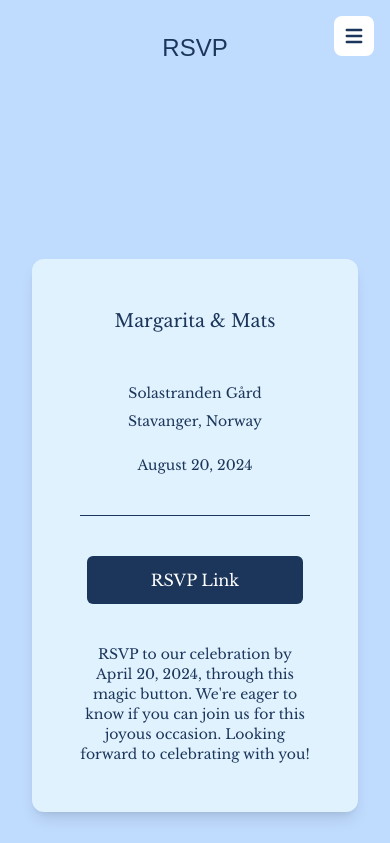
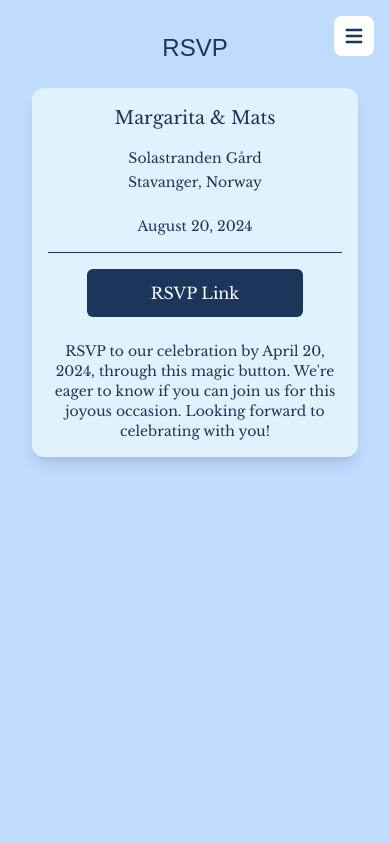
Before and after one commit to margaritawang/kiwi-peach-wedding, a Next.js app: page /rsvp in a window 390 px wide. Shown: the top 843 px of the page. Built offline with nearby package versions, Linux system fonts and the light colour scheme; a web font is replaced by a local one.

Commit message:
subheading margin

```diff
--- a/app/accomodation/page.tsx
+++ b/app/accomodation/page.tsx
@@ -8,22 +8,22 @@ const accomodation = getGlobalData().accomodation;
 export default function Hotel() {
   return (
     <main className="flex min-h-screen flex-col items-center p-8 lg:p-24">
-      <Subheading>Accomodation</Subheading>
+      <Subheading className="mb-6 lg:mb-10">Accomodation</Subheading>
       <BodyText className="max-w-auto lg:max-w-3xl">
         {accomodation.description}
       </BodyText>
-      <div className="grid lg:grid-cols-2 gap-12 my-12">
+      <div className="grid lg:grid-cols-2 gap-6 lg:gap-12 my-12">
         {accomodation.recommendedHotels.map((h, idx) => (
           <div
-            className="flex flex-col bg-sky-100 rounded-xl shadow-lg p-5"
+            className="flex flex-col bg-sky-100 rounded-xl shadow-lg p-3 lg:p-5"
             key={`hotel-${idx + 1}`}
           >
-            <div className="mb-5">
+            <div className="mb-2 lg:mb-5">
               <Title>{h.name}</Title>
             </div>
-            <BodyText className="mb-6">{h.address}</BodyText>
+            <BodyText className="mb-3 lg:mb-6">{h.address}</BodyText>
             <BodyText>Phone: {h.phone}</BodyText>
-            <BodyText className="mb-5">Email: {h.email}</BodyText>
+            <BodyText className="mb-2 lg:mb-5">Email: {h.email}</BodyText>
             <BodyText>
               <a
                 href={h.website}
--- a/app/faq/page.tsx
+++ b/app/faq/page.tsx
@@ -8,7 +8,7 @@ const faq = getGlobalData().faq;
 export default function Faq() {
   return (
     <main className="flex flex-col items-center p-8 lg:p-24">
-      <Subheading>FAQs</Subheading>
+      <Subheading className="mb-6 lg:mb-10">FAQs</Subheading>
       {faq.map((question, index) => (
         <div
           className="flex flex-col justify-center mb-10 items-center"
--- a/app/rsvp/page.tsx
+++ b/app/rsvp/page.tsx
@@ -5,16 +5,18 @@ import { BodyText } from "@/components/BodyText";
 
 export default function Rsvp() {
   return (
-    <main className="flex min-h-screen flex-col items-center justify-between p-8 lg:p-24">
-      <Subheading>RSVP</Subheading>
-      <div className="divide-y divide-current bg-sky-100 p-12 rounded-xl shadow-lg">
-        <div className="flex flex-col justify-center items-center mb-10">
+    <main className="flex min-h-screen flex-col items-center p-8 lg:p-24">
+      <Subheading className="mb-6 lg:mb-10">RSVP</Subheading>
+      <div className="divide-y divide-current bg-sky-100 p-4 lg:p-12 rounded-xl shadow-lg lg:w-1/2">
+        <div className="flex flex-col justify-center items-center mb-4 lg:mb-10">
           <Title>Margarita & Mats</Title>
-          <BodyText className="mt-12 mb-2">Solastranden Gård</BodyText>
+          <BodyText className="mt-4 lg:mt-12 mb-1 lg:mb-2">
+            Solastranden Gård
+          </BodyText>
           <BodyText className="mb-6">Stavanger, Norway</BodyText>
           <BodyText>August 20, 2024</BodyText>
         </div>
-        <div className="flex flex-col justify-center items-center pt-10">
+        <div className="flex flex-col justify-center items-center pt-4 lg:pt-10">
           <Button>
             <a
               target="_blank"
@@ -24,7 +26,7 @@ export default function Rsvp() {
               RSVP Link
             </a>
           </Button>
-          <BodyText className="mt-10">
+          <BodyText className="mt-6 lg:mt-10">
             RSVP to our celebration by April 20, 2024, through this magic
             button. We&apos;re eager to know if you can join us for this joyous
             occasion. Looking forward to celebrating with you!
--- a/app/schedule/page.tsx
+++ b/app/schedule/page.tsx
@@ -6,8 +6,8 @@ const schedule = getGlobalData().schedule;
 
 export default function Schedule() {
   return (
-    <main className="flex min-h-screen flex-col items-center justify-between p-8 lg:p-24">
-      <Subheading>Schedule</Subheading>
+    <main className="flex min-h-screen flex-col items-center p-8 lg:p-24">
+      <Subheading className="mb-6 lg:mb-10">Schedule</Subheading>
       <div className="flex flex-col items-center mb-20">
         <BodyText>Details coming soon!</BodyText>
       </div>
--- a/app/travel/page.tsx
+++ b/app/travel/page.tsx
@@ -10,7 +10,7 @@ const travel = getGlobalData().travel;
 export default function Travel() {
   return (
     <main className="flex min-h-screen flex-col items-center justify-between p-8 lg:p-24">
-      <Subheading>Travel</Subheading>
+      <Subheading className="mb-6 lg:mb-10">Travel</Subheading>
       <Image src={travel.hotelImg} alt="hotel" width={800} height={500} />
       <BodyText className="max-w-auto lg:max-w-3xl my-16">
         {travel.description}
```
